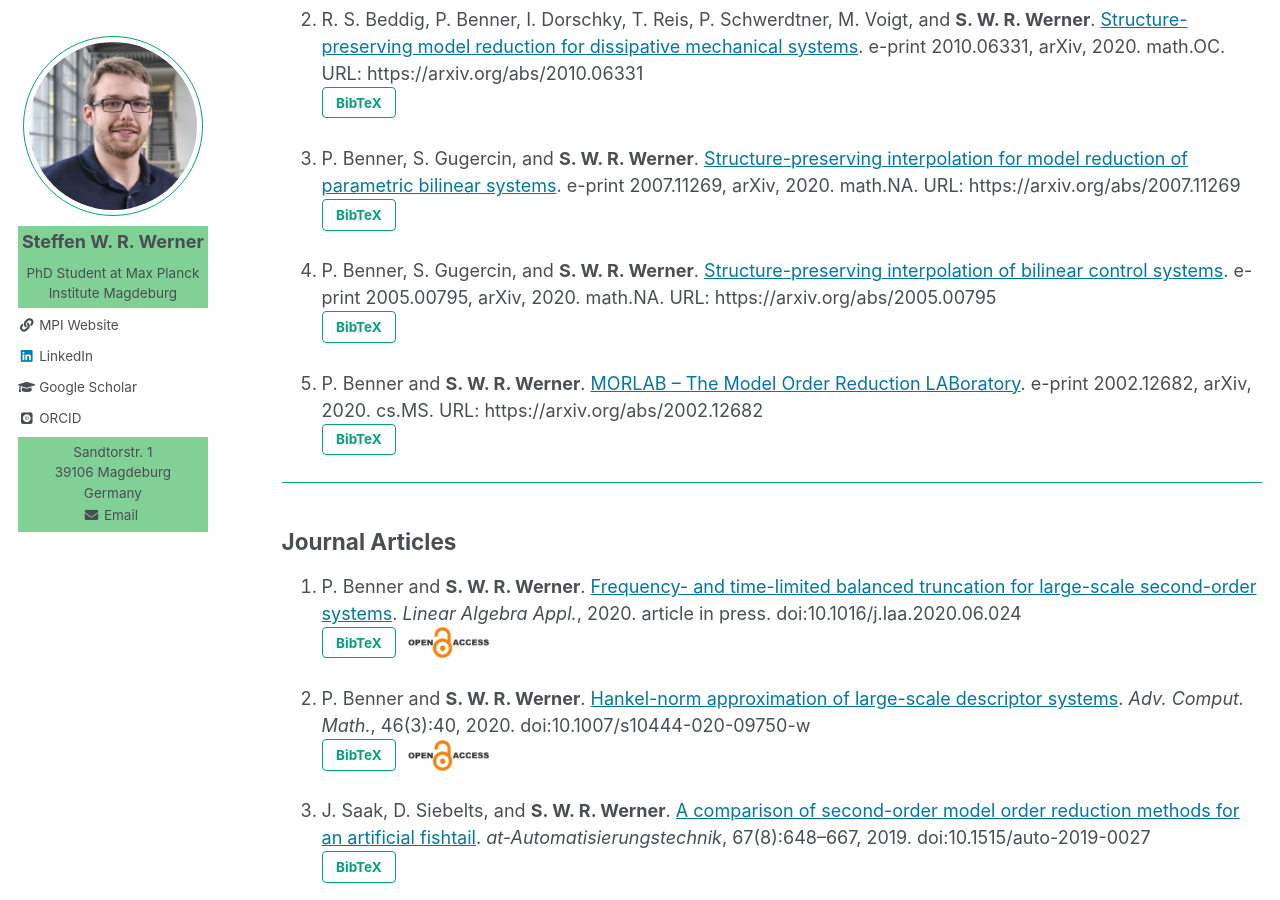
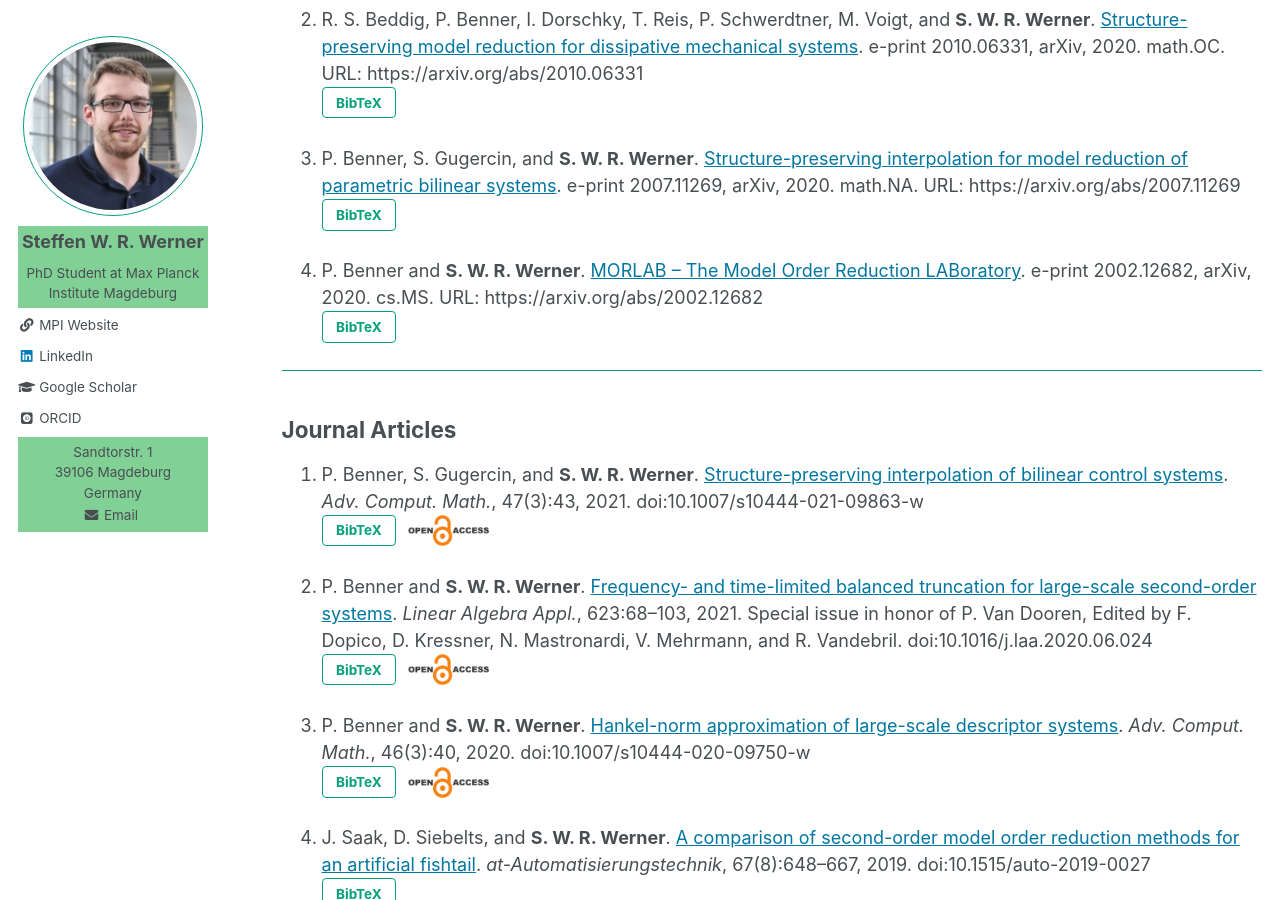
Before and after one commit to ninsteve/ninsteve.github.io, a Jekyll site: the page built from _pages/publications.md, in a window 1280 px wide and 900 px high, scrolled down 616 px. Built offline with Jekyll 4.4.1, drawn with Linux system fonts in a browser that asks for light colours; nearby versions of some CDN libraries; some web fonts are replaced; some of the changed text lies outside the part shown.

Commit message:
Updated publications.

```diff
--- a/_pages/publications.md
+++ b/_pages/publications.md
@@ -63,12 +63,6 @@ and <a target="blank_" href="{{ author.orcid }}">ORCID</a> profiles.
     URL: https://arxiv.org/abs/2007.11269
     <button id="morBenGW20a-pop" class="btn btn--inverse">BibTeX</button>
 
-1.  P. Benner, S. Gugercin, and <strong>S. W. R. Werner</strong>. <a
-    target="blank_" href="https://arxiv.org/abs/2005.00795">Structure-preserving
-    interpolation of bilinear control systems</a>. e-print 2005.00795,
-    arXiv, 2020. math.NA. URL: https://arxiv.org/abs/2005.00795
-    <button id="morBenGW20-pop" class="btn btn--inverse">BibTeX</button>
-
 1.  P. Benner and <strong>S. W. R. Werner</strong>. <a target="blank_"
     href="https://arxiv.org/abs/2002.12682">MORLAB &ndash; The Model Order
     Reduction LABoratory</a>. e-print 2002.12682, arXiv, 2020. cs.MS.
@@ -79,11 +73,23 @@ and <a target="blank_" href="{{ author.orcid }}">ORCID</a> profiles.
 
 ## <a name="journal"></a>Journal Articles ##
 
+1.  P. Benner, S. Gugercin, and <strong>S. W. R. Werner</strong>. <a
+    target="blank_"
+    href="https://doi.org/10.1007/s10444-021-09863-w">Structure-preserving
+    interpolation of bilinear control systems</a>. <i>Adv. Comput. Math.</i>,
+    47(3):43, 2021. doi:10.1007/s10444-021-09863-w
+    <button id="morBenGW21a-pop" class="btn btn--inverse">BibTeX</button>
+    <a target="_blank" href="https://en.wikipedia.org/wiki/Open_access">
+    <img src="../images/open_access_symbol.png" alt="Open Access Published"
+    class="openaccess"></a>
+
 1.  P. Benner and <strong>S. W. R. Werner</strong>. <a target="blank_"
     href="https://doi.org/10.1016/j.laa.2020.06.024">Frequency- and time-limited
     balanced truncation for large-scale second-order systems</a>. <i>Linear
-    Algebra Appl.</i>, 2020. article in press. doi:10.1016/j.laa.2020.06.024
-    <button id="morBenW20b-pop" class="btn btn--inverse">BibTeX</button>
+    Algebra Appl.</i>, 623:68–103, 2021. Special issue in honor of P. Van
+    Dooren, Edited by F. Dopico, D. Kressner, N. Mastronardi, V. Mehrmann, and
+    R. Vandebril. doi:10.1016/j.laa.2020.06.024
+    <button id="morBenW21b-pop" class="btn btn--inverse">BibTeX</button>
     <a target="_blank" href="https://en.wikipedia.org/wiki/Open_access">
     <img src="../images/open_access_symbol.png" alt="Open Access Published"
     class="openaccess"></a>
--- a/files/publications/bibtex.html
+++ b/files/publications/bibtex.html
@@ -68,27 +68,6 @@
 
 <script>
   $(function(){
-  $('#morBenGW20-pop').magnificPopup({ items: { src: '#morBenGW20' },
-    closeBtnInside: true, autoFocusLast: false, fixedContentPos: false,
-    type: 'inline' }); });
-</script>
-<div id="morBenGW20" class="bibtex-dialog mfp-hide">
-<pre><code>
-@TechReport{morBenGW20,
-  author =       {Benner, P. and Gugercin, S. and Werner, S.~W.~R.},
-  title =        {Structure-Preserving Interpolation of Bilinear Control
-                  Systems},
-  institution =  {arXiv},
-  type =         {e-print},
-  number =       {2005.00795},
-  note =         {math.NA},
-  year =         {2020},
-  url =          {https://arxiv.org/abs/2005.00795}
-}
-</code></pre></div>
-
-<script>
-  $(function(){
   $('#morBenW20c-pop').magnificPopup({ items: { src: '#morBenW20c' },
     closeBtnInside: true, autoFocusLast: false, fixedContentPos: false,
     type: 'inline' }); });
@@ -114,23 +93,45 @@
 
 <script>
   $(function(){
+  $('#morBenGW21a-pop').magnificPopup({ items: { src: '#morBenGW21a' },
+  closeBtnInside: true, autoFocusLast: false, fixedContentPos: false,
+  type: 'inline' }); });
+</script>
+<div id="morBenGW21a" class="bibtex-dialog mfp-hide">
+<pre><code>
+@ARTICLE{morBenGW21a,
+  author =       {Benner, P. and Gugercin, S. and Werner, S.~W.~R.},
+  title =        {Structure-preserving interpolation of bilinear control
+                  systems},
+  journal =      {Adv. Comput. Math.},
+  volume =       {47},
+  number =       {3},
+  pages =        {43},
+  year =         {2021},
+  doi =          {10.1007/s10444-021-09863-w}
+}
+</code></pre></div>
+
+<script>
+  $(function(){
   $('#morBenW20b-pop').magnificPopup({ items: { src: '#morBenW20b' },
     closeBtnInside: true, autoFocusLast: false, fixedContentPos: false,
     type: 'inline' }); });
 </script>
 <div id="morBenW20b" class="bibtex-dialog mfp-hide">
 <pre><code>
-@Article{morBenW20b,
+@Article{morBenW21b,
   author =       {Benner, P. and Werner, S.~W.~R.},
   title =        {Frequency- and time-limited balanced truncation for
                   large-scale second-order systems},
   journal =      {Linear Algebra Appl.},
-  volume =       {},
-  number =       {},
-  pages =        {},
-  year =         2020,
-  doi =          {10.1016/j.laa.2020.06.024},
-  note =         {article in press}
+  year =         {2021},
+  volume =       {623},
+  pages =        {68--103},
+  note =         {Special issue in honor of P.~Van~Dooren, Edited by
+                  F.~Dopico, D.~Kressner, N.~Mastronardi, V.~Mehrmann, and
+                  R.~Vandebril},
+  doi =          {10.1016/j.laa.2020.06.024}
 }
 </code></pre></div>
 
```
Also changed, not shown: other parts of _pages/publications.md (+2 -2 lines), _pages/cv.md (+1 -1 lines), 1 other file.
